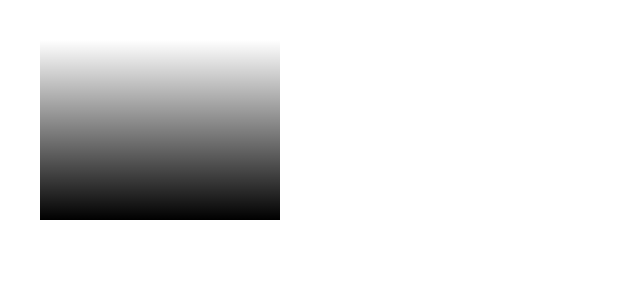
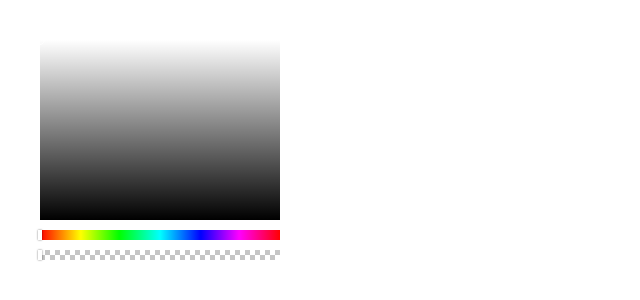
Before and after one commit to S-mohan/color-picker, a website built with webpack: page examples/index.html in a window 1280 px wide. Shown: the whole page, without its empty margins (0-640 px from the left). Built offline with nearby package versions, Linux system fonts and the light colour scheme.

Commit message:
色相和透明度

```diff
--- a/examples/index.html
+++ b/examples/index.html
@@ -18,7 +18,25 @@
 
 
   <div class="mo-color-picker">
-    <div class="mo-color-saturation"></div>
+    <div class="mo-color-sat-val">
+      <div class="mo-color-thumb" role="slider" tabindex="0">
+        <span></span>
+      </div>
+    </div>
+    <div class="mo-color-hue">
+      <div class="mo-color-rail"></div>
+      <div class="mo-color-thumb" role="slider" tabindex="0">
+        <span></span>
+      </div>
+    </div>
+    <div class="mo-color-alpha">
+      <div class="mo-color-rail"></div>
+      <div class="mo-color-thumb" role="slider" tabindex="0">
+        <span></span>
+      </div>
+    </div>
+
+
   </div>
 
 </body>
--- a/src/index.scss
+++ b/src/index.scss
@@ -6,8 +6,11 @@
 
   width: 100%;
   max-width: 240px;
+  user-select: none;
+  background-color: white;
 
-  > .mo-color-saturation {
+  // 饱和度、明度面板
+  > .mo-color-sat-val {
     width: 100%;
     height: 180px;
     position: relative;
@@ -30,10 +33,66 @@
       background: linear-gradient(to right, white, transparent);
     }
 
-    // 明度 越往下亮度值越小
+    // 明度 越往上亮度值越高
     &::after {
       background: linear-gradient(to top, black, transparent);
     }
+
+    > .mo-color-thumb {
+      > span {
+        width: 10px;
+        height: 10px;
+        border-radius: 50%;
+        border: 1px solid white;
+        background-color: rgba(white, .025);
+        transform: translate(-5px, -5px);
+      }
+    }
+  }
+
+  .mo-color-thumb {
+    position: absolute;
+    z-index: 1;
+    outline: none;
+    > span {
+      display: block;
+    }
+  }
+
+  .mo-color-hue,
+  .mo-color-alpha {
+    width: 100%;
+    height: 10px;
+    position: relative;
+    margin: 10px 0 0 0;
+    cursor: pointer;
+    > .mo-color-rail {
+      position: absolute;
+      top: 0;
+      left: 0;
+      width: 100%;
+      height: 100%;
+      overflow: hidden;
+    }
+
+    > .mo-color-thumb > span {
+      width: 4px;
+      height: 10px;
+      background-color: white;
+      box-shadow: rgba(black, .6) 0 0 2px;
+      transform: translateX(-2px);
+    }
+  }
+
+  .mo-color-hue > .mo-color-rail {
+    background: linear-gradient(to right, #f00 0%, #ff0 17%, #0f0 33%, #0ff 50%, #00f 67%, #f0f 83%, #f00 100%);
+  }
+
+  .mo-color-alpha > .mo-color-rail {
+    background-color: white;
+    background-image: linear-gradient(45deg, #c5c5c5 25%, transparent 0, transparent 75%, #c5c5c5 0, #c5c5c5), linear-gradient(45deg, #c5c5c5 25%, transparent 0, transparent 75%, #c5c5c5 0, #c5c5c5);
+    background-size: 10px 10px;
+    background-position: 0 0, 5px 5px;
   }
 
 
```
